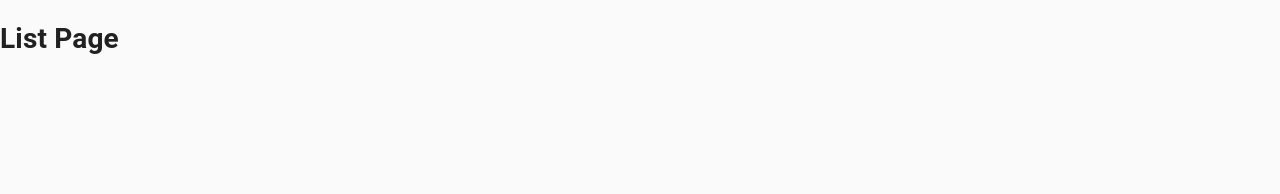
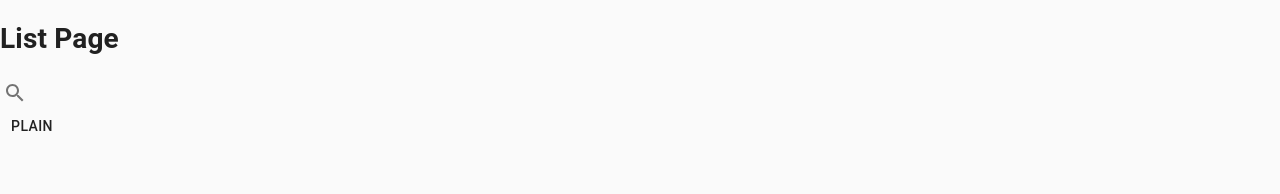
Before and after one commit to elliotfouts/react-grocery-list, a React (Create React App) app in the folder client/: page /list in a window 1280 px wide. Shown: the top 194 px of the page. Built offline with nearby package versions, Linux system fonts and the light colour scheme.

Commit message:
fixed imports in pages directory and put export statements in index.js files

```diff
--- a/client/src/components/Buttons/Plain.js
+++ b/client/src/components/Buttons/Plain.js
@@ -0,0 +1,26 @@
+import React from 'react';
+import Button from '@material-ui/core/Button';
+import {makeStyles} from '@material-ui/styles';
+import Palette from '../../utils/palette';
+
+const useStyles = makeStyles({
+})
+
+const Plain = ({icon, children, onClick, style}) => {
+  const classes = useStyles();
+
+  return (
+      <div onClick={onClick}>
+        <Button
+          style={style}
+          className={classes.root}
+          variant='text'
+          endIcon={icon}
+        >
+          {children}
+        </Button>
+      </div>
+  )
+}
+
+export default Plain;
--- a/client/src/components/Buttons/index.js
+++ b/client/src/components/Buttons/index.js
@@ -0,0 +1,3 @@
+export {default as FilledButton} from './Filled';
+export {default as OauthButton} from './Oauth';
+export {default as PlainButton} from './Plain';
--- /dev/null
+++ b/client/src/components/Cards/Standard2.js
@@ -0,0 +1,5 @@
+import React from 'react';
+
+const StandardButton = () => {
+
+}
--- a/client/src/components/Inputs/index.js
+++ b/client/src/components/Inputs/index.js
@@ -0,0 +1 @@
+export {default as InputOutlined} from './Outlined'
--- /dev/null
+++ b/client/src/components/ProfilePicture/index.js
@@ -0,0 +1 @@
+import React from 'react';
--- /dev/null
+++ b/client/src/components/Text/index.js
@@ -0,0 +1,3 @@
+export {default as Title} from './Title';
+export {default as Subtitle} from './Subtitle';
+export {default as Link} from './Link';
--- a/client/src/pages/Add/index.js
+++ b/client/src/pages/Add/index.js
@@ -1,8 +1,7 @@
 import React from 'react';
 import Navbar from '../../components/Navbar';
-import Title from '../../components/Text/Title';
-import Subtitle from '../../components/Text/Subtitle';
-import InputOutlined from '../../components/Inputs/Outlined';
+import {Title, Subtitle} from '../../components/Text';
+import {InputOutlined} from '../../components/Inputs';
 import {Search} from '@material-ui/icons'
 import {makeStyles} from '@material-ui/styles';
 import Palette from '../../utils/palette'
--- a/client/src/pages/Auth/Login/index.js
+++ b/client/src/pages/Auth/Login/index.js
@@ -1,10 +1,10 @@
 import React, {useState} from 'react';
 import Container from '../Container';
-import Link from '../../../components/Text/Link'
+import {Link} from '../../../components/Text'
 import {makeStyles} from '@material-ui/styles';
 import {MailOutline, LockOutlined, ChevronRight} from '@material-ui/icons';
-import InputOutlined from '../../../components/Inputs/Outlined';
-import OauthButton from '../../../components/Buttons/Oauth';
+import {InputOutlined} from '../../../components/Inputs';
+import {OauthButton} from '../../../components/Buttons/';
 import validateFields from '../../../utils/validateFields';
 
 
--- a/client/src/pages/Auth/Register/index.js
+++ b/client/src/pages/Auth/Register/index.js
@@ -1,9 +1,8 @@
 import React, {useState} from 'react';
 import {makeStyles} from '@material-ui/styles';
 import Container from '../Container'
-import InputOutlined from '../../../components/Inputs/Outlined';
-import OauthButton from '../../../components/Buttons/Oauth';
-import FilledButton from '../../../components/Buttons/Filled';
+import {InputOutlined} from '../../../components/Inputs';
+import {FilledButton, OauthButton} from '../../../components/Buttons';
 import {PersonOutline, MailOutline, LockOutlined, ChevronRight, Visibility, VisibilityOff} from '@material-ui/icons';
 import validateFields from '../../../utils/validateFields';
 
--- a/client/src/pages/Auth/ResetPassword/index.js
+++ b/client/src/pages/Auth/ResetPassword/index.js
@@ -3,7 +3,7 @@ import Container from '../Container';
 import Link from '../../../components/Text/Link'
 import {makeStyles} from '@material-ui/styles';
 import {Send, MailOutline, ChevronRight} from '@material-ui/icons';
-import InputOutlined from '../../../components/Inputs/Outlined';
+import {InputOutlined} from '../../../components/Inputs';
 import OauthButton from '../../../components/Buttons/Oauth';
 import validateFields from '../../../utils/validateFields';
 
--- a/client/src/pages/List/index.js
+++ b/client/src/pages/List/index.js
@@ -1,10 +1,16 @@
 import React from 'react';
 import Navbar from '../../components/Navbar';
+import IconButton from '@material-ui/core/IconButton';
+import {PlainButton} from '../../components/Buttons';
+import {Search} from '@material-ui/icons';
+import Palette from '../../utils/palette';
 
 const List = () => {
   return (
     <div>
       <h1>List Page</h1>
+      <IconButton size='small'><Search/></IconButton>
+      <PlainButton>Plain</PlainButton>
       <Navbar/>
     </div>
   )
```
